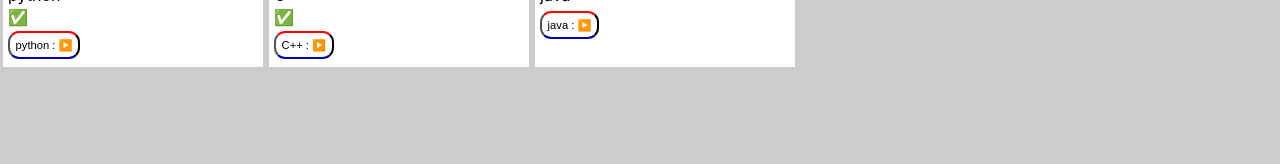
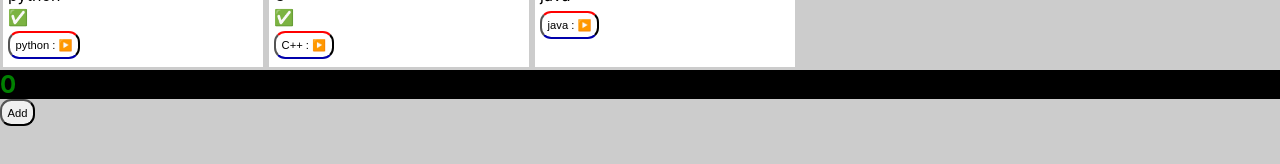
Before and after one commit to besttechaj/coder_dost, a React (Create React App) app: page / in a window 1280 px wide. Shown: the part 396-560 px from the top of the page. Built offline with nearby package versions, Linux system fonts and the light colour scheme; the HTML template or start-up script is replaced by a standard one.

Commit message:
basic concept related to useRef Hook that is escaped Hatches

```diff
--- a/src/App.js
+++ b/src/App.js
@@ -6,8 +6,7 @@ import VideoList from './components/VideoList';
 import { ThemeContext } from './context/ThemeContext';
 import VideosDataContext from './context/VideosDataContext';
 import VideoDispatchContext from './context/VideoDispatchContext';
-// import Counter from './components/Counter';
-
+import Counter from './components/Counter';
 function App() {
   //updating the state of edit video
   const [editableVideo, setEditableVideo] = useState(null);
@@ -107,7 +106,7 @@ function App() {
             {/* passing the state */}
             <VideoList editVideo={editVideo} />
             {/* logic to understand counter  */}
-            {/* <Counter></Counter> */}
+            <Counter></Counter>
           </div>
         </VideoDispatchContext.Provider>
       </VideosDataContext.Provider>
--- a/src/components/Counter.js
+++ b/src/components/Counter.js
@@ -1,16 +1,46 @@
-import React, { useState } from 'react';
+import React, { useRef, useState } from 'react';
 
 const Counter = () => {
-  // console.log('rendering counter component');
-  const [number, setNumber] = useState(2);
+  console.log(
+    'rendering counter component and its variables with their initial values'
+  );
+  const [number, setNumber] = useState(0);
+  //initial value of num
+  // let num = 0;
+  //using ref to solve num problem reason is mentioned below in the code
+  let num = useRef(0);
 
   function handleClick(e) {
     //to stop event bubbling
     e.stopPropagation();
-    setNumber(number + 1);
+
+    //setNumber without updater function
+    setNumber(number + 1); //1
+    setNumber(number + 1); //1
+    setNumber(number + 1); //1
+
+    //setNumber with updater function takes the previous value and gives a new updated value ---> 3hr 13min
+    // setNumber((number) => number + 1); //1
+    // setNumber((number) => number + 1); //2
+    // setNumber((number) => number + 1); //3
     // console.log('handling click');
     //console is printing the previous value because component re-render after completion of function task since we are calling number before component get render
-    // console.log(number);
+
+    // setNumber((number) => number + 1);
+    // setNumber((number) => number + 1);
+    // setNumber((number) => number + 1);
+    // setNumber((number) => number + 1);
+    //here the number variable is displaying the previous value because this function is re-render(re-run) after complete execution of this function since this number variable is called before the complete execution/re-render of this function.
+    console.log(
+      'printing the number state before function gets re-render during component re-rendering',
+      number
+    );
+    // due to component re-rendering this updating the initial value again and displaying it ... so the solution is you can go with useRef hook instead of useState hook again because useState (state is used TO DISPLAY REACT'S UI ) this num is not a state(you can use it to store some value) , it is just a variable so that's why if we use num with useState the code will become more complex and also we need to again use setState properties to set the num value hence to overcome all these problems you can use useRef hook for variables in react to update its value later depending on operation or to give any element any reference.
+    // num++;
+    //so we have a property in useRef known as current
+    //POINT TO REMEMBER: NEVER USE useRef to create a state to display it in react Ui... Use it only for to store values and to give reference to any element
+    num.current++;
+    console.log('no. of times this counter handle function clicked is ', num);
   }
 
   return (
--- a/src/context/VideoDispatchContext.js
+++ b/src/context/VideoDispatchContext.js
@@ -1,6 +1,6 @@
 import { createContext } from 'react';
 
-//initializing the value of createContext with by default value that is null but we are passing the original value inside provider
+//initializing the value of createContext with by default value that is null but we are passing the original value inside provider at App.js file
 const VideoDispatchContext = createContext(null);
 
 export default VideoDispatchContext;
```
